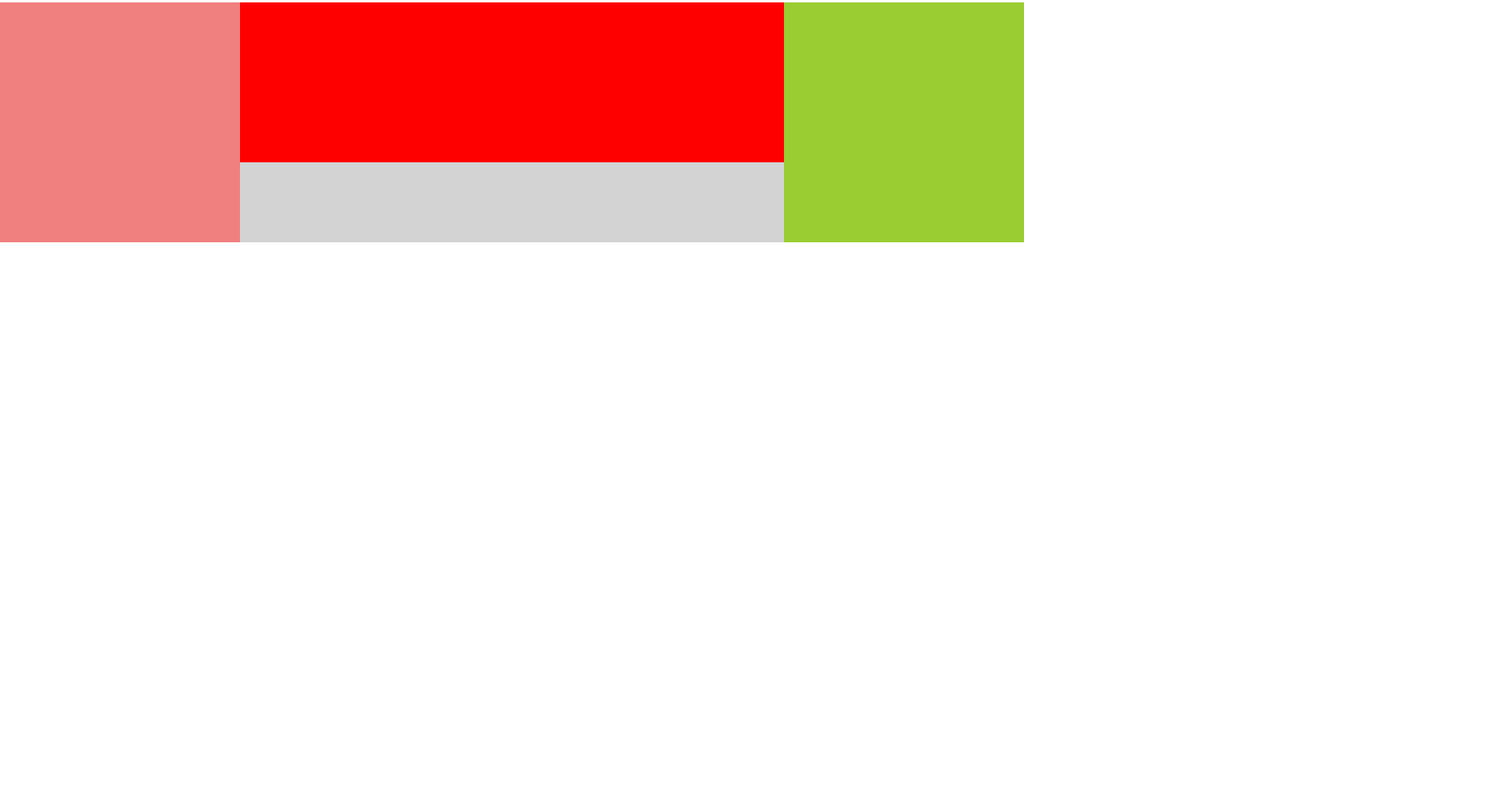
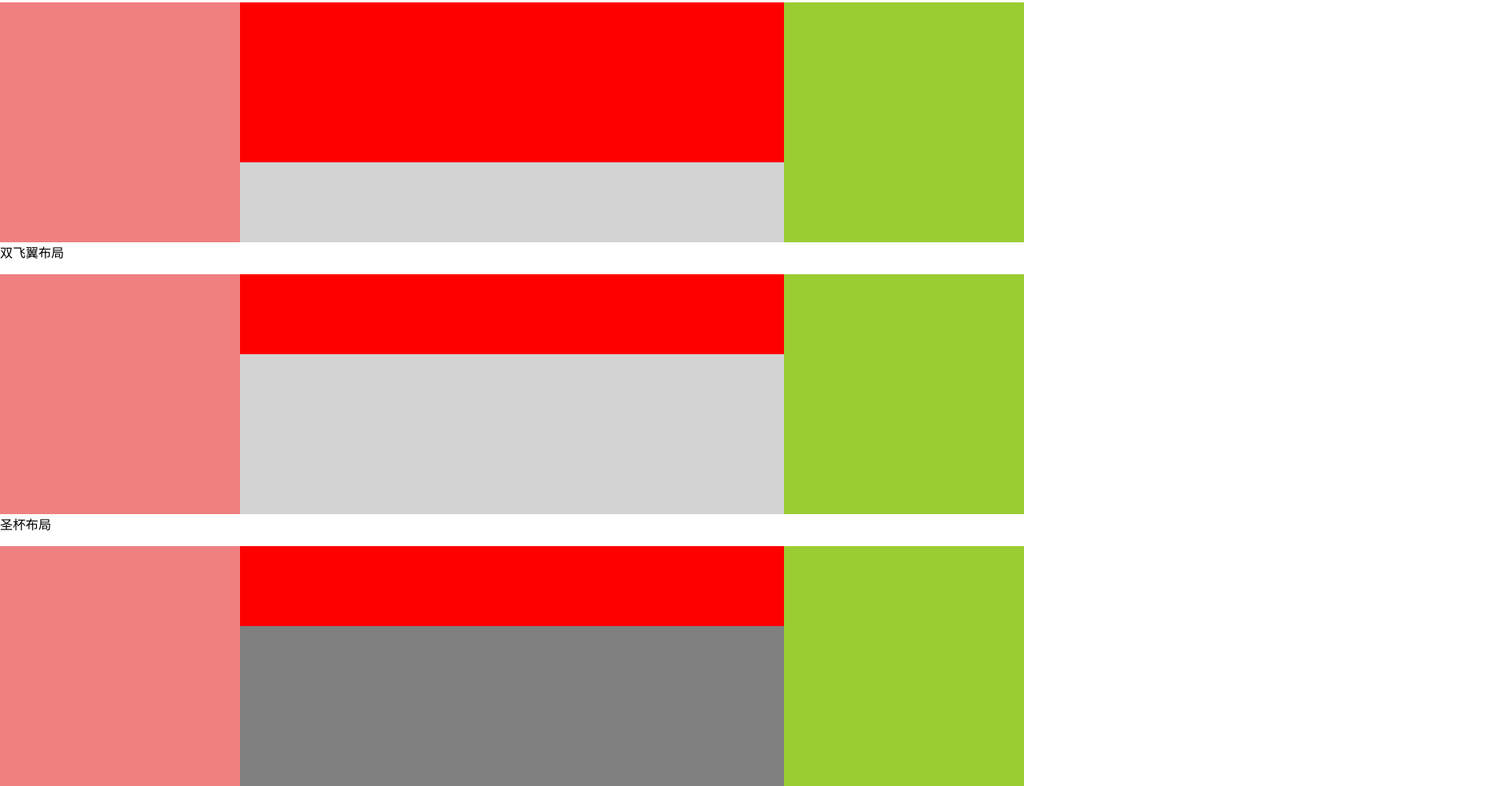
Before and after one commit to guangyongluo/HTML5, a plain HTML site: page triplelist_layout.html in a window 1280 px wide. Shown: the part 1321-2304 px from the top of the page at 80% size, 1880 px wide, since content can reach past the window. Before the commit the page ends 1624 px from the top, so only its background shows below. Drawn offline with Linux system fonts and the light colour scheme.

Commit message:
HTML(triplelist_layout.html; triplelist_layout.css): Double wing layout & Holy Grail layout

```diff
--- a/css/triplelist_layout.css
+++ b/css/triplelist_layout.css
@@ -29,7 +29,7 @@ p {
 	height: 300px;
 	background-color: lightgray;
 
-	margin-left: 600px;
+	/* margin-left: 600px; */
 }
 
 .left2 {
@@ -111,3 +111,80 @@ p {
 	height: 200px;
 	background-color: red;
 }
+
+.center5 {
+	width: 100%;
+	height: 300px;
+	background-color: lightgray;
+
+	float: left;
+}
+
+.left5 {
+	width: 300px;
+	height: 300px;
+	background-color: lightcoral;
+
+	float: left;
+	margin-left: -100%;
+}
+
+.right5 {
+	width: 300px;
+	height: 300px;
+	background-color: yellowgreen;
+
+	float: left;
+	margin-left: -300px;
+}
+
+.inner5 {
+	height: 100px;
+	background-color: red;
+
+	margin-left: 300px;
+	margin-right: 300px;
+}
+
+.container {
+	height: 300px;
+	margin-left: 300px;
+	margin-right: 300px;
+
+
+}
+
+.center6 {
+	width: 100%;
+	height: 300px;
+	background-color: gray;
+
+	float: left;
+}
+
+.left6 {
+	width: 300px;
+	height: 300px;
+	background-color: lightcoral;
+
+	float: left;
+	margin-left: -100%;
+	position: relative;
+	left: -300px;
+}
+
+.right6 {
+	width: 300px;
+	height: 300px;
+	background-color: yellowgreen;
+
+	float: left;
+	margin-left: -300px;
+	position: relative;
+	left: 300px;
+}
+
+.inner6 {
+	height: 100px;
+	background-color: red;
+}
--- a/triplelist_layout.html
+++ b/triplelist_layout.html
@@ -27,5 +27,21 @@
 			<div class="inner4"></div>
 		</div>
 		<div class="right4"></div>
+
+		<p>双飞翼布局</p>
+		<div class="center5">
+			<div class="inner5"></div>
+		</div>
+		<div class="left5"></div>
+		<div class="right5"></div>
+
+		<p>圣杯布局</p>
+		<div class="container">
+			<div class="center6">
+				<div class="inner6"></div>
+			</div>
+			<div class="left6"></div>
+			<div class="right6"></div>
+		</div>
 	</body>
 </html>
```
